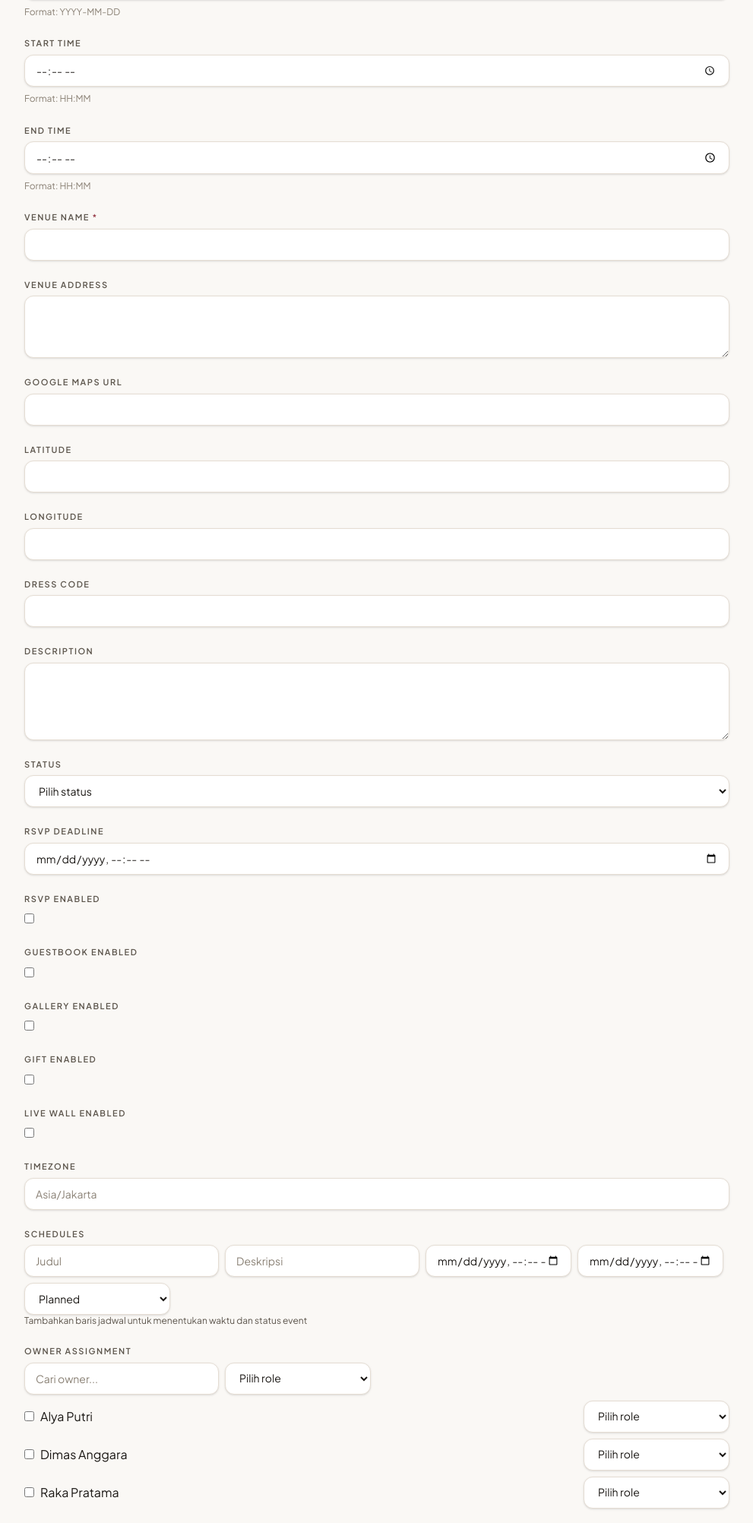
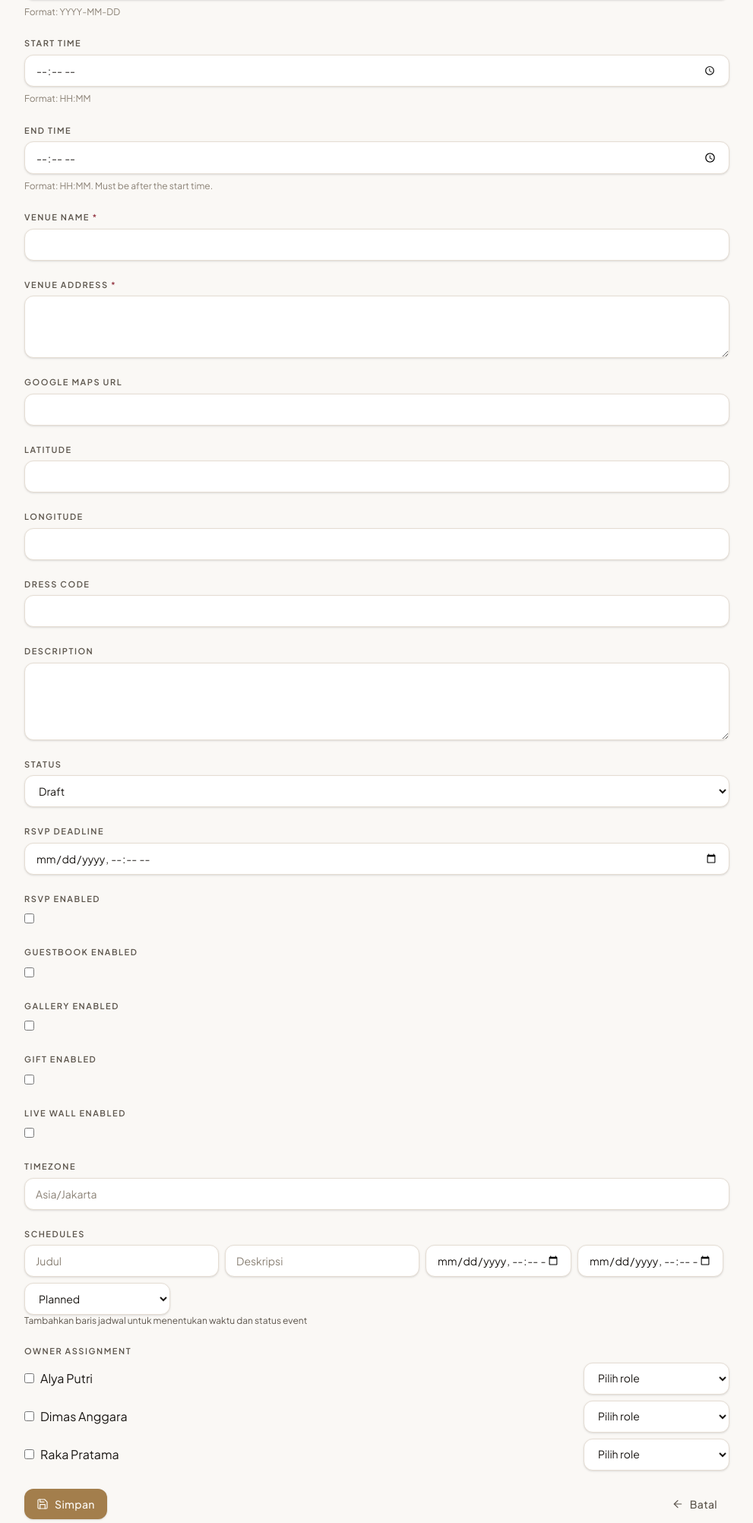
Before and after one commit to Attrynn/singgah_gusetbook_pweb, a Laravel app: page /admin/events/create in a window 1280 px wide. Shown: the part 1179-3183 px from the top of the page at 76% size, without its empty margins (288-1279 px from the left). Run offline with Laravel 12, Linux system fonts and the light colour scheme; the visitor is signed in with stand-in values (Sample User, id 1); data comes from the database, SQL or seed files in the repository; style sheets or scripts are compiled from the project's sources; parts of the project's set-up code (start-up, migrations or seed data) failed here and were passed over; some libraries are stand-ins or nearby versions; some web fonts are replaced.

Commit message:
fix(admin): repair event create/edit owner input and required venue address
- remove the dead "Cari owner..." free-text input named owner_ids[]; it always
  posted an empty string into owner_ids and failed with
  "owner_ids.0 must be an integer" even when no owner was selected
- mark venue_address as required in the form (the rule already required it) and
  render a field-level error, so the browser blocks before submit
- preserve the selected status with old() instead of request()
- hint that end_time must be after start_time
- add regression tests asserting the create/edit forms only submit integer
  owner ids (checkboxes) and never a free-text owner_ids input

```diff
--- a/resources/views/admin/events/create.blade.php
+++ b/resources/views/admin/events/create.blade.php
@@ -106,7 +106,7 @@
                     End Time
                 </label>
                 <input id="end_time" type="time" name="end_time" value="{{ old('end_time') }}" class="input">
-                <p class="hint">Format: HH:MM</p>
+                <p class="hint">Format: HH:MM. Must be after the start time.</p>
             </div>
 
             <div>
@@ -118,9 +118,12 @@
 
             <div>
                 <label for="venue_address" class="label">
-                    Venue Address
+                    Venue Address <span class="text-danger">*</span>
                 </label>
-                <textarea id="venue_address" name="venue_address" rows="3" class="input">{{ old('venue_address') }}</textarea>
+                <textarea id="venue_address" name="venue_address" rows="3" class="input" required aria-invalid="true" aria-describedby="venue_address-error">{{ old('venue_address') }}</textarea>
+                @error('venue_address')
+                    <p id="venue_address-error" class="error-text">{{ $message }}</p>
+                @enderror
             </div>
 
             <div>
@@ -165,7 +168,7 @@
                 <select id="status" name="status" class="input" required>
                     <option value="">Pilih status</option>
                     @foreach (\App\Enums\EventStatus::cases() as $status)
-                        <option value="{{ $status->value }}" {{ request('status') == $status->value ? 'selected' : '' }}>
+                        <option value="{{ $status->value }}" @selected(old('status', $event->status?->value) === $status->value)>
                             {{ $status->label() }}
                         </option>
                     @endforeach
@@ -255,15 +258,6 @@
                     Owner Assignment
                 </p>
                 <div class="flex flex-col space-y-2">
-                    <div class="flex items-center gap-2">
-                        <input type="text" name="owner_ids[]" placeholder="Cari owner..." class="input w-64" aria-label="Cari owner">
-                        <select name="owner_roles[]" class="input w-48" aria-label="Pilih role">
-                            <option value="">Pilih role</option>
-                            <option value="groom">Groom</option>
-                            <option value="bride">Bride</option>
-                            <option value="partner">Partner</option>
-                        </select>
-                    </div>
                     @forelse ($owners as $owner)
                         <div class="flex items-center gap-2">
                             <input id="owner-{{ $owner->id }}" type="checkbox" name="owner_ids[]" value="{{ $owner->id }}" {{ in_array($owner->id, old('owner_ids', [])) ? 'checked' : '' }}>
@@ -276,15 +270,7 @@
                             </select>
                         </div>
                     @empty
-                        <div class="flex items-center gap-2">
-                            <input type="text" name="owner_ids[]" placeholder="Cari owner..." class="input w-64" aria-label="Cari owner">
-                            <select name="owner_roles[]" class="input w-48" aria-label="Pilih role">
-                                <option value="">Pilih role</option>
-                                <option value="groom">Groom</option>
-                                <option value="bride">Bride</option>
-                                <option value="partner">Partner</option>
-                            </select>
-                        </div>
+                        <p class="text-xs text-muted">Belum ada pengguna dengan peran Owner. Tambahkan peran Owner terlebih dahulu.</p>
                     @endforelse
                 </div>
             </div>
```
Also changed, not shown: resources/views/admin/events/edit.blade.php (+8 -22 lines), tests/Feature/AdminCrudTest.php (+28 -0 lines).
